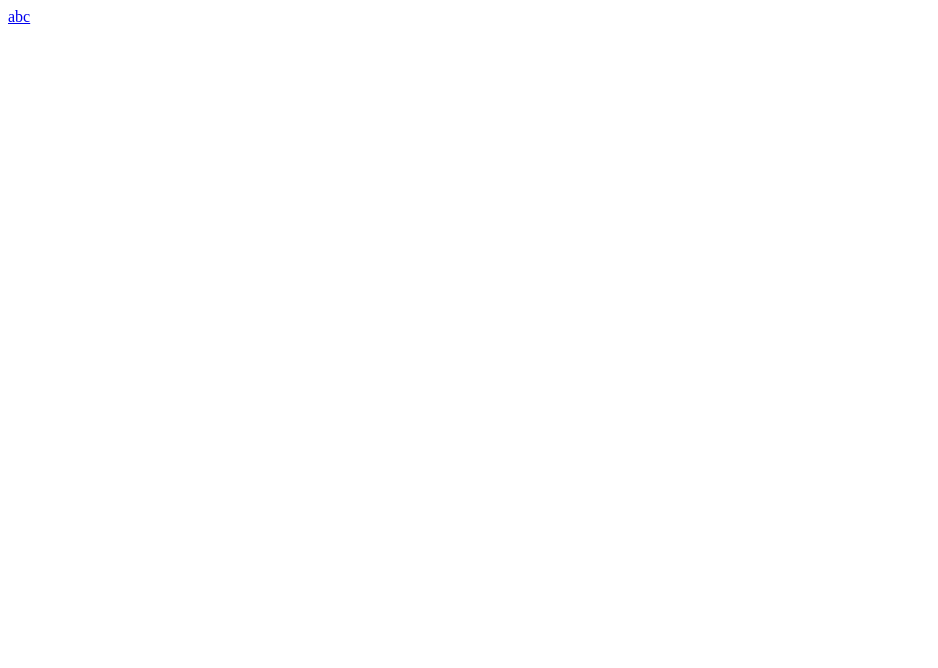
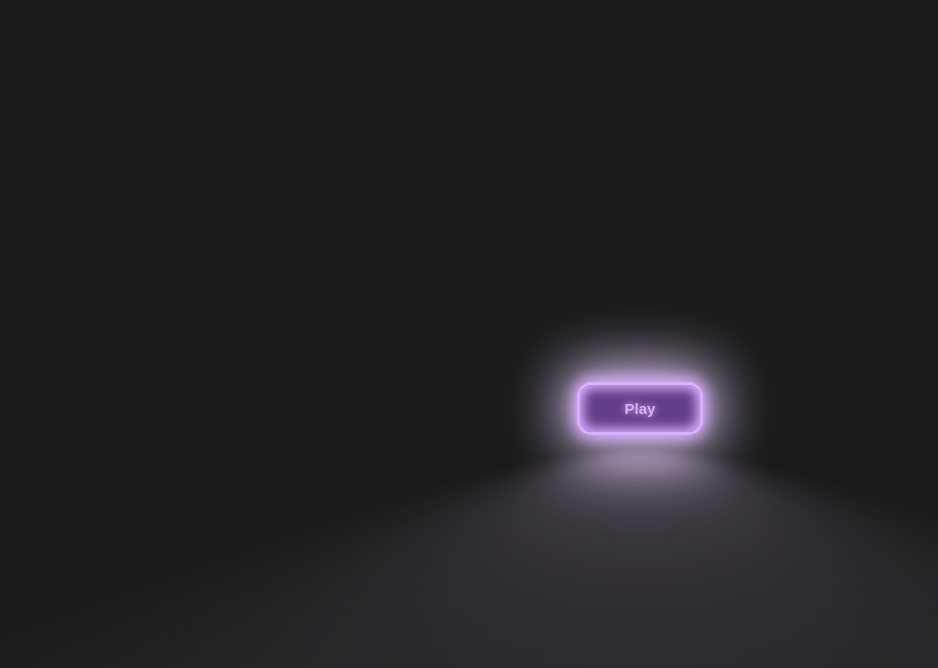
Before and after one commit to minhmInhmIh/fifa-career-mode, a plain HTML site: page index.html in a window 1280 px wide. Shown: the whole page, without its empty margins (0-938 px from the left). Drawn offline with Linux system fonts and the light colour scheme.

Commit message:
added main page

```diff
--- a/index.html
+++ b/index.html
@@ -1,4 +1,12 @@
 <!DOCTYPE html>
-<html>
-    <a href="tabs/tabs_01.html">abc</a>
+<html lang="en">
+<head>
+    <meta charset="UTF-8">
+    <meta name="viewport" content="width=device-width, initial-scale=1.0">
+    <link rel="stylesheet" href="styles.css">
+    <title>Document</title>
+</head>
+<body>
+    <a href="fifa/tabs_01.html"><button class="btn"">Play</button></a>
+</body>
 </html>
--- /dev/null
+++ b/styles.css
@@ -0,0 +1,56 @@
+body {
+    background-color: black;
+    display: flex;
+    justify-content: center;
+    align-items: center;
+    height: 100vh;
+    background-color: hsl(0, 0%, 10%);
+}
+
+.btn {
+    --glow-color: rgb(217,176, 255);
+    --glow-spread-color: rgba(231, 206, 255);
+    --enhanced-glow-color: rgb(231, 206, 255);
+    --btn-color: rgb(100, 61, 136);
+    border: 0.25em solid var(--glow-color);
+    padding: 1em 3em;
+    color: var(--glow-color);
+    font-size: 15px;
+    font-weight: bold;
+    background-color: var(--btn-color);
+    border-radius: 1em;
+    outline: none;
+    box-shadow: 0 0 1em 0.25em var(--glow-color), 0 0 4em 1em var(--glow-spread-color), inset 0 0 0.75em 0.25em var(--glow-color);
+    text-shadow: 0 0 0.5em var(--glow-color);
+    position: relative;
+    transition: all 0.3s;
+
+}
+
+.btn::after {
+    pointer-events: none;
+    content: "";
+    position: absolute;
+    top: 120%;
+    left: 0;
+    height: 100%;
+    width: 100%;
+    background-color: var(--glow-spread-color);
+    filter: blur(2em);
+    opacity: 0.7;
+    transform: perspective(1.5em) rotateX(35deg) scale(1, 0.6);
+}
+
+.btn:hover {
+    color: var(--btn-color);
+    background-color:  var(--glow-color);
+    box-shadow: 0 0 1em 0.25em var(--glow-color),
+    0 0 4em 2em var(--glow-spread-color),
+    inset 0 0 0.75em 0.25em var(--glow-color);
+}
+
+.btn:active {
+    box-shadow: 0 0 0.6em 0.25em var(--glow-color),
+    0 0 2.5em 2em var(--glow-spread-color),
+    inset 0 0 0.5em 0.25em var(--glow-color);
+}
```
Also changed, not shown: app.js (deleted), fifa/fonts/Oswald-VariableFont_wght.ttf (renamed from tabs/fonts/Oswald-VariableFont_wght.ttf), fifa/img/enter_button.png (renamed from tabs/img/enter_button.png), fifa/img/fifa18logo.png (renamed from tabs/img/fifa18logo.png), fifa/img/headings-manager-selection.png (renamed from tabs/img/headings-manager-selection.png), fifa/img/manager_card_active.png (renamed from tabs/img/manager_card_active.png), fifa/img/manager_card_normal.png (renamed from tabs/img/manager_card_normal.png), fifa/img/managers.png (renamed from tabs/img/managers.png), fifa/script.js (renamed from tabs/script.js), fifa/styles.css (renamed from tabs/styles.css), fifa/tabs_01.html (renamed from tabs/tabs_01.html), fifa/tabs_02.html (renamed from tabs/tabs_02.html), 2 other files.
